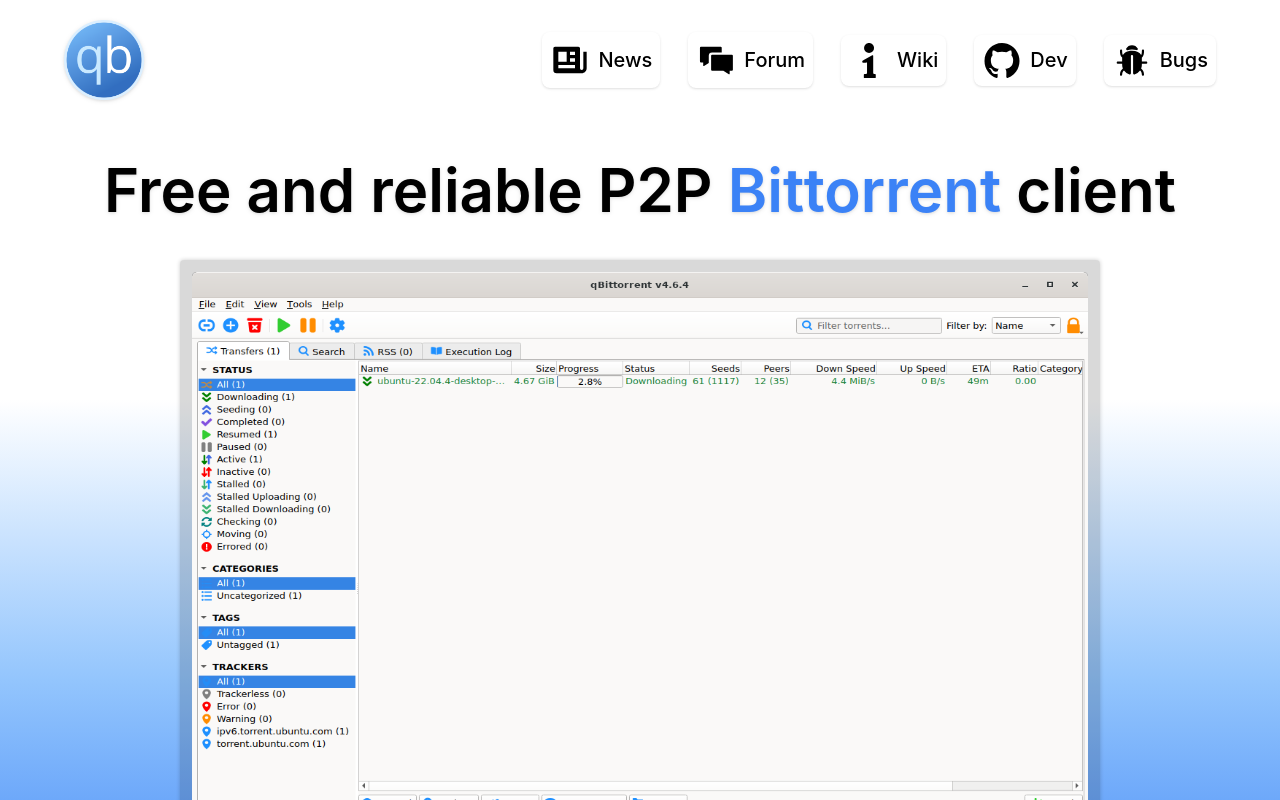
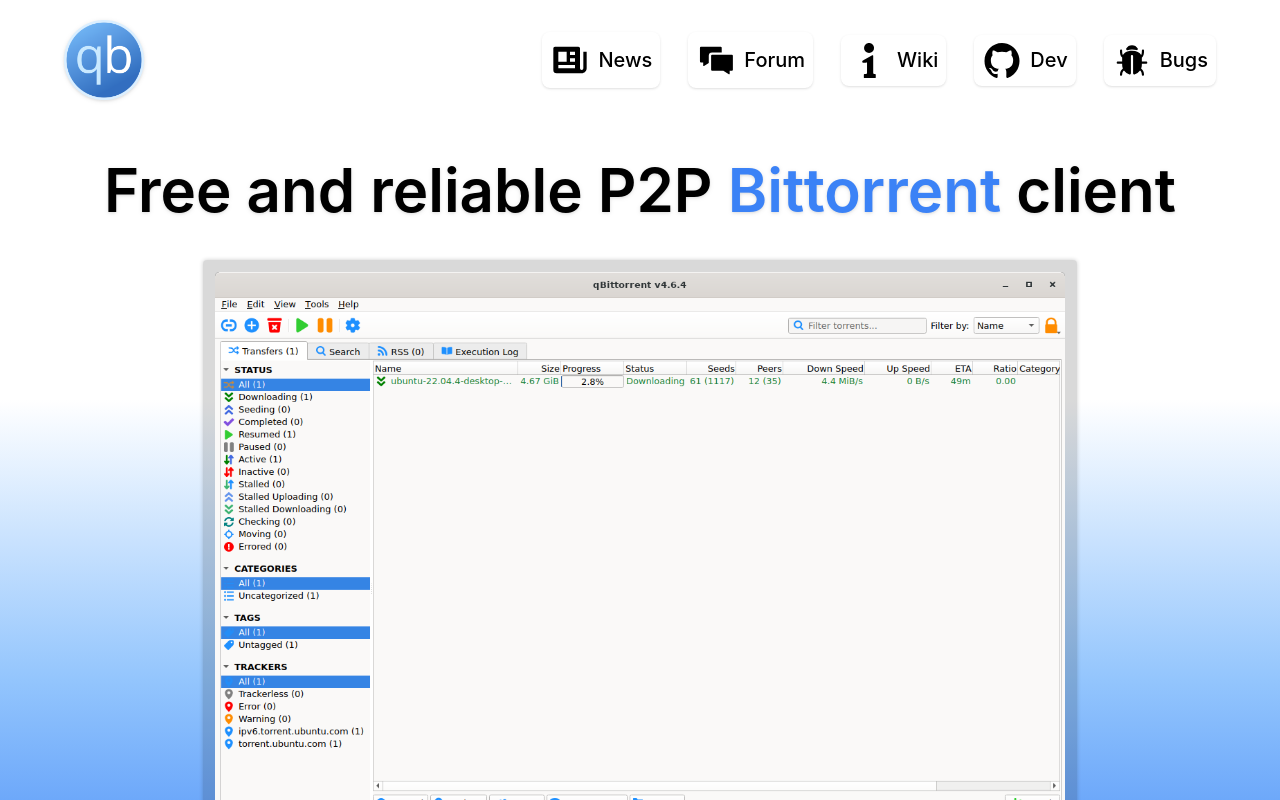
Before and after one commit to grog8355/qb, a SvelteKit app: page / in a window 1280 px wide. Shown: the top 800 px of the page. Built offline with nearby package versions, Linux system fonts and the light colour scheme.

Commit message:
More sizing fixes

```diff
--- a/src/routes/+page.svelte
+++ b/src/routes/+page.svelte
@@ -51,7 +51,7 @@
                 <div class="flex flex-col gap-2 items-center p-2 md:p-3 shadow-light bg-black bg-opacity-15 rounded max-w-[60rem]">
                     {#each images as {image, alt}, i}
                         {#if i == index}
-                            <a href="{image}" target="_blank"><img class="max-h-[35rem] min-w-[56rem]" src="{image}" alt="{alt}"></a>
+                            <a href="{image}" target="_blank"><img class="max-h-[35rem] lg:max-w-[56rem]" src="{image}" alt="{alt}"></a>
                         {/if}
                     {/each}
                     <div class="flex justify-between w-[100%]">
```
